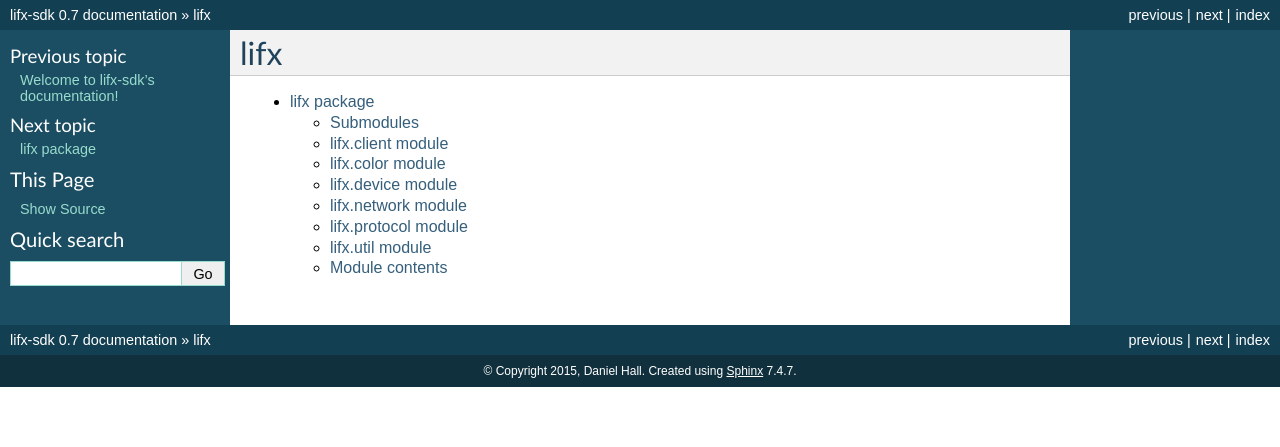
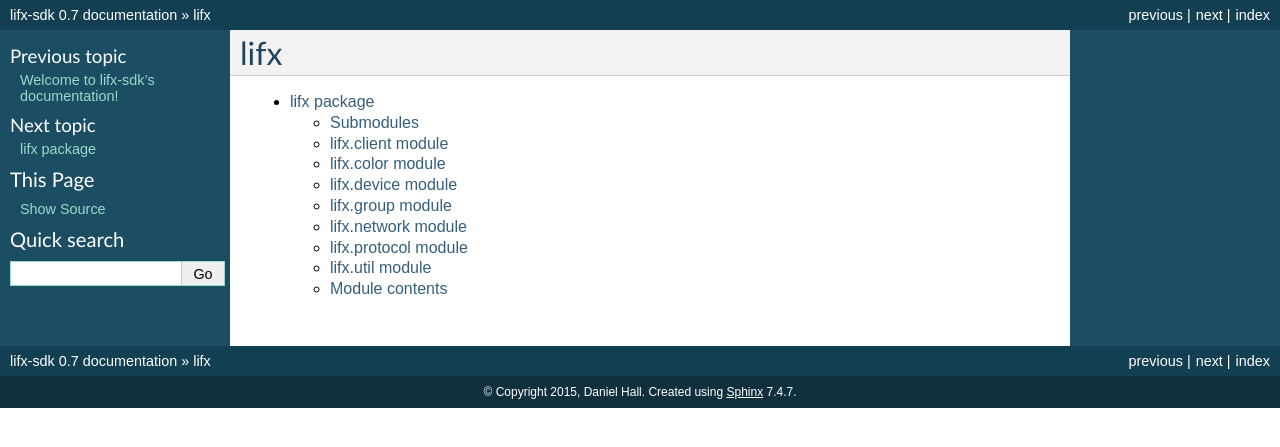
Before and after one commit to smarthall/python-lifx-sdk, a Sphinx documentation site: the page built from doc/source/modules.rst, in a window 1280 px wide. Shown: the top 447 px of the page. Built offline with Sphinx 7.4.7, drawn with Linux system fonts in a browser that asks for light colours.

Commit message:
Document the Group module that handles groups of lights

```diff
--- a/doc/source/lifx.rst
+++ b/doc/source/lifx.rst
@@ -24,6 +24,14 @@
 ------------------
 
 .. automodule:: lifx.device
+    :members:
+    :undoc-members:
+    :show-inheritance:
+
+lifx.group module
+------------------
+
+.. automodule:: lifx.group
     :members:
     :undoc-members:
     :show-inheritance:
```
